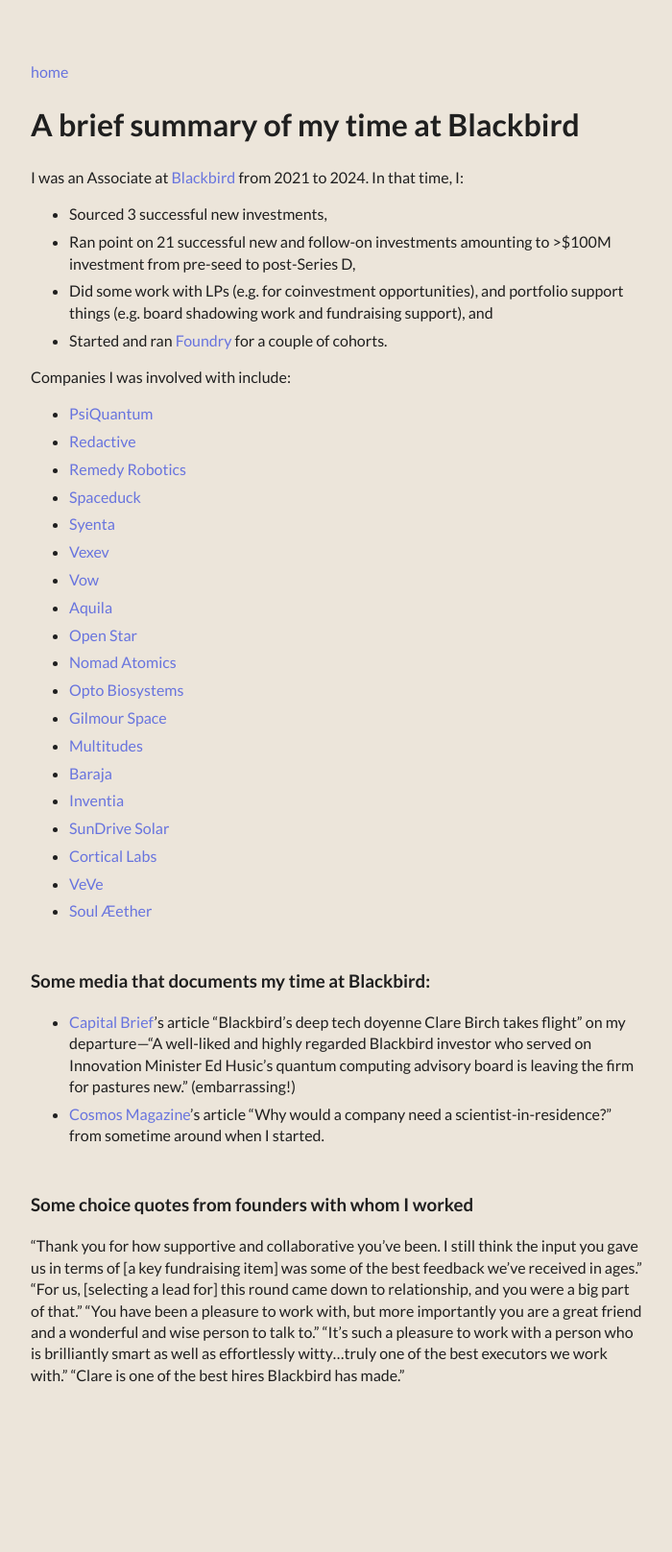
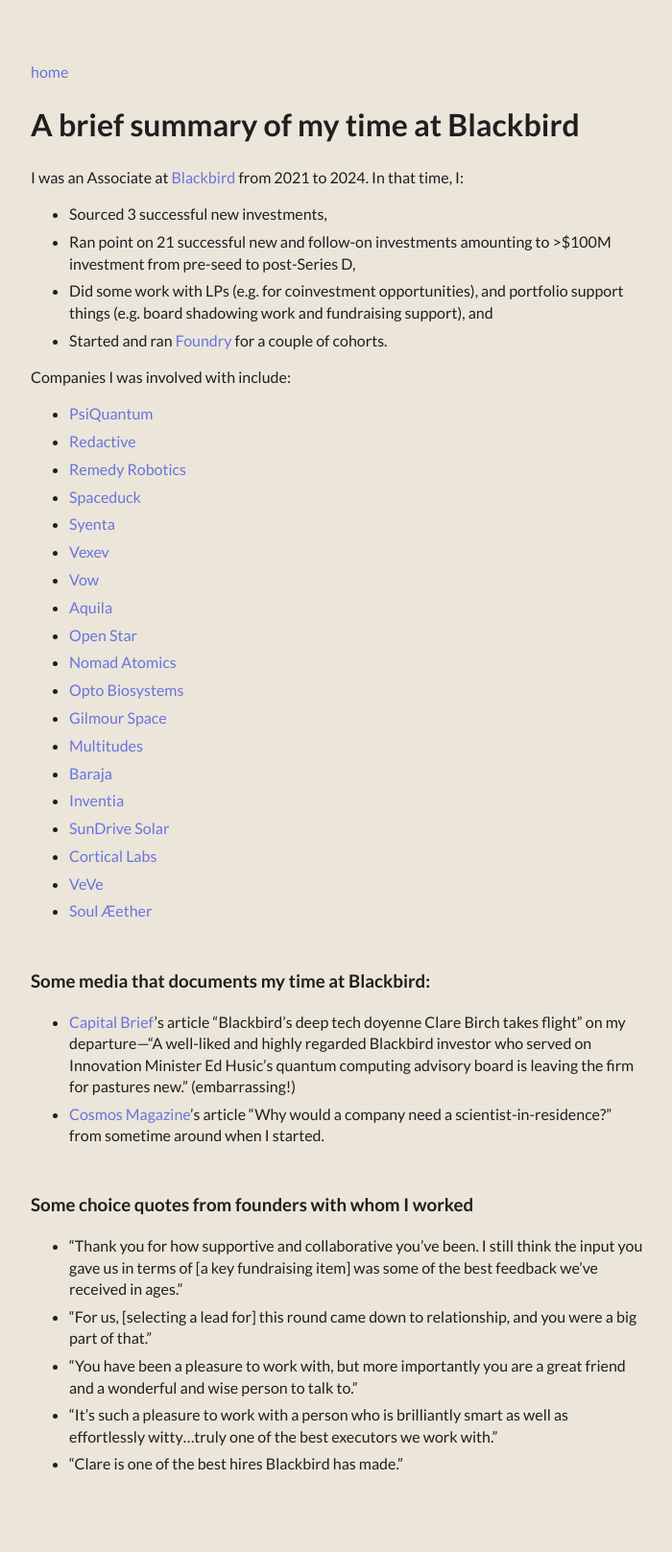
Before and after one commit to clarebirch/clarebirch.github.io, a Jekyll site: the page built from my-time-at-blackbird.md, in a window 1280 px wide. Shown: the whole page at 96% size, without its empty margins (288-988 px from the left). Built offline with Jekyll 4.4.1, drawn with Linux system fonts in a browser that asks for light colours; some web fonts are replaced; before the commit the page ends 1524 px from its top, so only the background shows below that.

Commit message:
msg fixed formatting on bb page

```diff
--- a/my-time-at-blackbird.md
+++ b/my-time-at-blackbird.md
@@ -34,8 +34,8 @@
 - [Cosmos Magazine](https://cosmosmagazine.com/people/culture/blackbird-scientist-in-residence/)'s article "Why would a company need a scientist-in-residence?" from sometime around when I started.
 
 ### Some choice quotes from founders with whom I worked
-"Thank you for how supportive and collaborative you've been. I still think the input you gave us in terms of [a key fundraising item] was some of the best feedback we've received in ages."
-"For us, [selecting a lead for] this round came down to relationship, and you were a big part of that."
-"You have been a pleasure to work with, but more importantly you are a great friend and a wonderful and wise person to talk to."
-"It's such a pleasure to work with a person who is brilliantly smart as well as effortlessly witty...truly one of the best executors we work with."
-"Clare is one of the best hires Blackbird has made."
+- "Thank you for how supportive and collaborative you've been. I still think the input you gave us in terms of [a key fundraising item] was some of the best feedback we've received in ages."
+- "For us, [selecting a lead for] this round came down to relationship, and you were a big part of that."
+- "You have been a pleasure to work with, but more importantly you are a great friend and a wonderful and wise person to talk to."
+- "It's such a pleasure to work with a person who is brilliantly smart as well as effortlessly witty...truly one of the best executors we work with."
+- "Clare is one of the best hires Blackbird has made."
```
